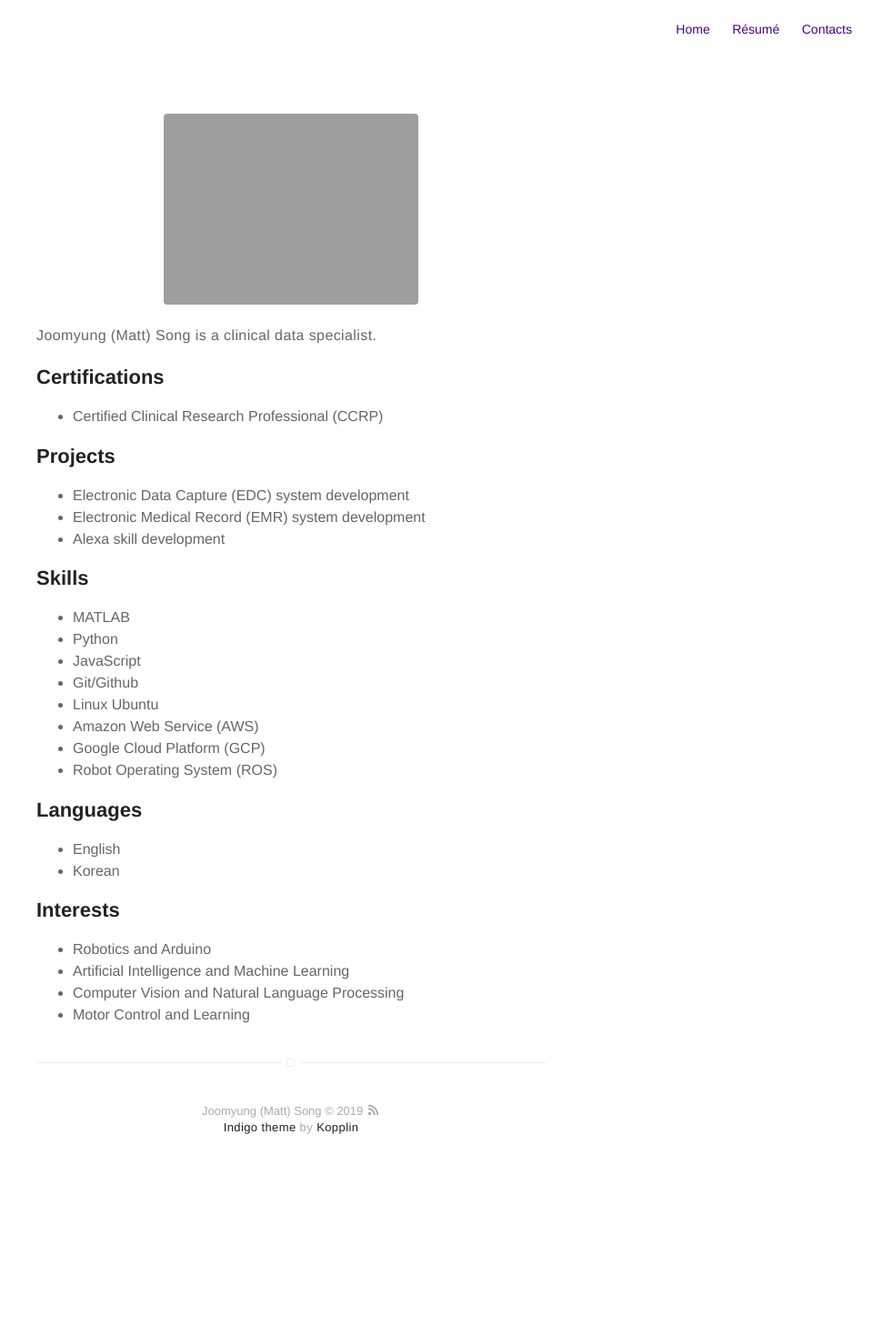
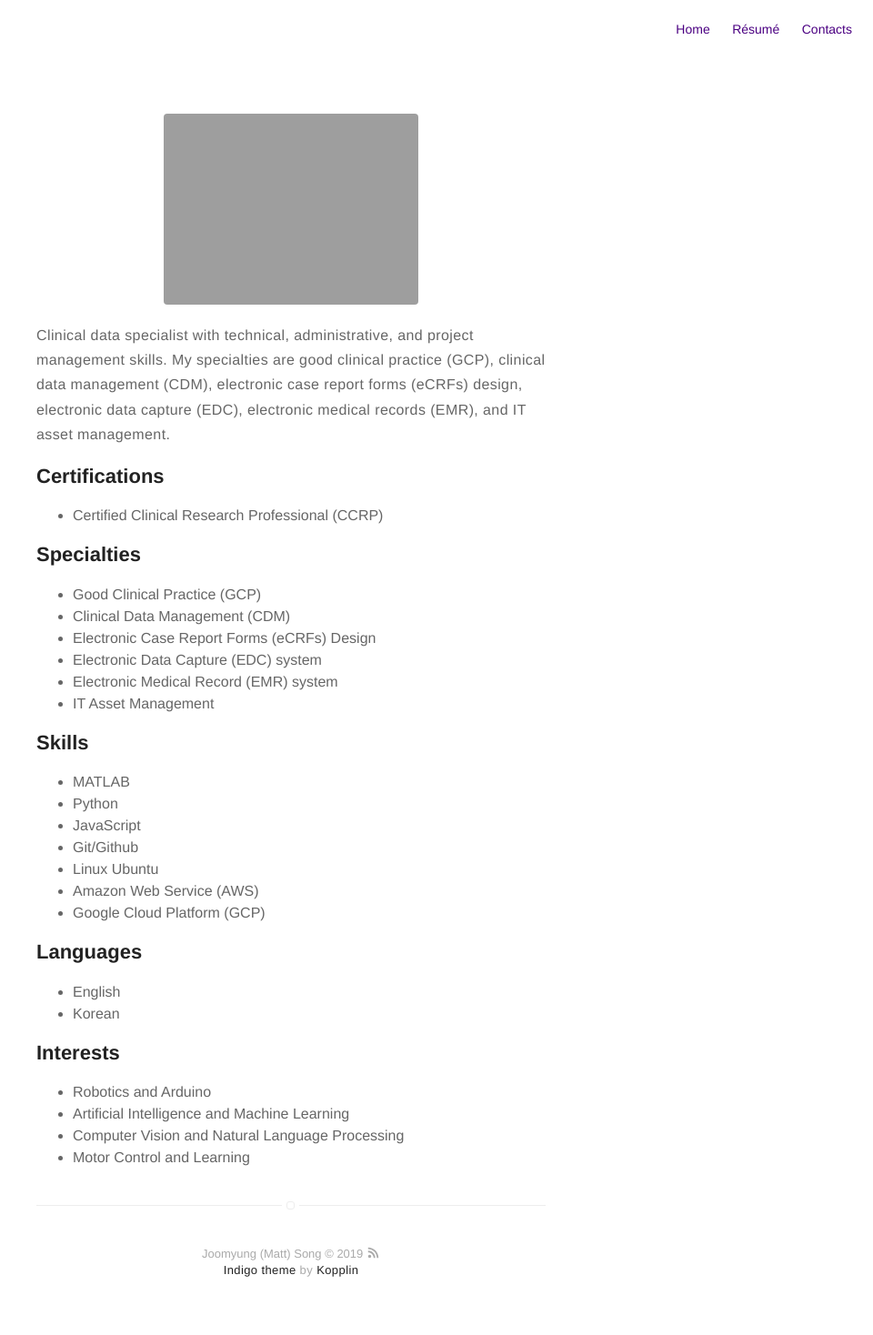
Before and after one commit to joomyung/joomyung.github.io, a Jekyll site: the page built from about.md, in a window 1280 px wide. Shown: the whole page at 91% size, without its empty margins (320-1280 px from the left). Built offline with Jekyll 4.4.1, drawn with Linux system fonts in a browser that asks for light colours; before the commit the page ends 1312 px from its top, so only the background shows below that.

Commit message:
Update about.md

```diff
--- a/about.md
+++ b/about.md
@@ -14,18 +14,21 @@ layout: page
 
 ![Profile Image]({{ site.url }}/{{ site.picture }})
 
-<p>Joomyung (Matt) Song is a clinical data specialist.</p>
+<p>Clinical data specialist with technical, administrative, and project management skills. My specialties are good clinical practice (GCP), clinical data management (CDM), electronic case report forms (eCRFs) design, electronic data capture (EDC), electronic medical records (EMR), and IT asset management.</p>
 
 <h2>Certifications</h2>
 <ul>
 	<li>Certified Clinical Research Professional (CCRP)</li>
 </ul>
 
-<h2>Projects</h2>
+<h2>Specialties</h2>
 <ul>
-	<li>Electronic Data Capture (EDC) system development</li>
-	<li>Electronic Medical Record (EMR) system development</li>
-	<li>Alexa skill development</li>
+	<li>Good Clinical Practice (GCP)</li>
+	<li>Clinical Data Management (CDM)</li>
+	<li>Electronic Case Report Forms (eCRFs) Design</li>
+	<li>Electronic Data Capture (EDC) system</li>
+	<li>Electronic Medical Record (EMR) system</li>
+	<li>IT Asset Management</li>
 </ul>
 
 <h2>Skills</h2>
@@ -37,7 +40,6 @@ layout: page
 	<li>Linux Ubuntu</li>
 	<li>Amazon Web Service (AWS)</li>
 	<li>Google Cloud Platform (GCP)</li>
-	<li>Robot Operating System (ROS)</li>
 </ul>
 
 <h2>Languages</h2>
```
